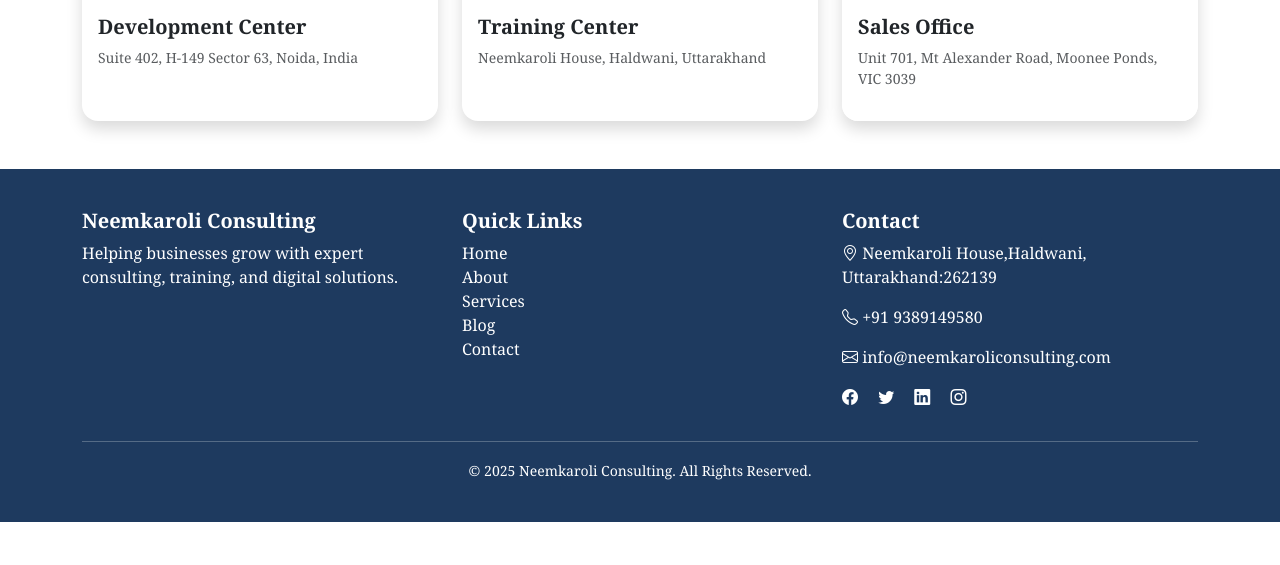
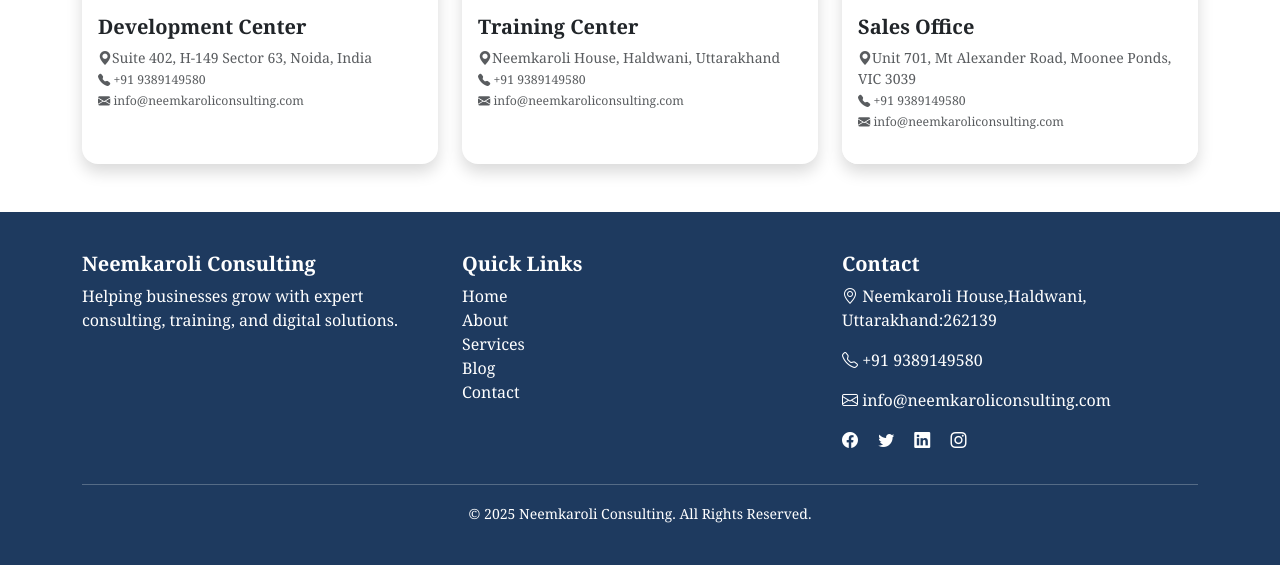
Before and after one commit to neemkaroli12/Neemkaroli-_Consulting, a Django app: page /contact/ in a window 1280 px wide. Shown: the part 1485-2050 px from the top of the page. Before the commit the page ends 2007 px from the top, so only its background shows below. Run offline with Django 5.2, Linux system fonts and the light colour scheme.

Commit message:
contact.html

```diff
--- a/consulting_app/templates/contact.html
+++ b/consulting_app/templates/contact.html
@@ -5,7 +5,6 @@
 
 {% block content %}
 
-<!-- Hero Section -->
 <section class="position-relative text-white py-5"
          style="background: linear-gradient(135deg, #02195dff, #0c0a79ff, #301ed4ff); clip-path: ellipse(150% 100% at 50% 0%);">
   <div class="container text-center" data-aos="fade-up">
@@ -14,7 +13,6 @@
   </div>
 </section>
 
-<!-- Contact Form -->
 <section class="py-5" style="margin-top:-80px;">
   <div class="container">
     <div class="row justify-content-center">
@@ -89,7 +87,9 @@
          <iframe src="https://www.google.com/maps/embed?pb=!1m14!1m8!1m3!1d448284.13781171007!2d77.384044!3d28.623173!3m2!1i1024!2i768!4f13.1!3m3!1m2!1s0x390ceff911b30549%3A0xf1f8741f6c4eb88f!2s402%20h%2C%20149%2C%20Sector%2063%20Rd%2C%20A%20Block%2C%20Sector%2063%2C%20Noida%2C%20Uttar%20Pradesh%20201304%2C%20India!5e0!3m2!1sen!2sus!4v1756960177947!5m2!1sen!2sus" width="100%" height="220" style="border:0;" allowfullscreen loading="lazy"></iframe>
           <div class="p-3 bg-white">
             <h5 class="fw-bold">Development Center</h5>
-            <p class="text-muted small">Suite 402, H-149 Sector 63, Noida, India</p>
+            <p class="text-muted small bi bi-geo-alt-fill">Suite 402, H-149 Sector 63, Noida, India<br><span class="text-muted small bi bi-telephone-fill"> +91 9389149580</span><br><span class="text-muted small bi bi-envelope-fill"> info@neemkaroliconsulting.com</span>
+            </p>
+
           </div>
         </div>
       </div>
@@ -99,7 +99,8 @@
           <iframe src="https://www.google.com/maps/embed?pb=!1m12!1m8!1m3!1d445381.9167661951!2d79.513422!3d29.295649!3m2!1i1024!2i768!4f13.1!2m1!1sNeem%20Karoli%20House%2C%20Haldwani%20Uttarakhand%20%3A%20262139!5e0!3m2!1sen!2sus!4v1756960394382!5m2!1sen!2sus"width="100%" height="220" style="border:0;" allowfullscreen loading="lazy"></iframe>
           <div class="p-3 bg-white">
             <h5 class="fw-bold">Training Center</h5>
-            <p class="text-muted small">Neemkaroli House, Haldwani, Uttarakhand</p>
+            <p class=" bi bi-geo-alt-fill text-muted small">Neemkaroli House, Haldwani, Uttarakhand<br><span class="text-muted small bi bi-telephone-fill"> +91 9389149580</span><br><span class="text-muted small bi bi-envelope-fill"> info@neemkaroliconsulting.com</span>
+            </p>
           </div>
         </div>
       </div>
@@ -109,7 +110,8 @@
           <iframe src="https://www.google.com/maps/embed?pb=!1m14!1m8!1m3!1d50465.431021552016!2d144.922897!3d-37.764501!3m2!1i1024!2i768!4f13.1!3m3!1m2!1s0x6ad65cf3888b3701%3A0x78ee489e1edcec8f!2s701%20Mt%20Alexander%20Rd%2C%20Moonee%20Ponds%20VIC%203039%2C%20Australia!5e0!3m2!1sen!2sin!4v1756960255939!5m2!1sen!2sin" width="100%" height="220" style="border:0;" allowfullscreen loading="lazy"></iframe>
           <div class="p-3 bg-white">
             <h5 class="fw-bold">Sales Office</h5>
-            <p class="text-muted small">Unit 701, Mt Alexander Road, Moonee Ponds, VIC 3039</p>
+            <p class=" bi bi-geo-alt-fill text-muted small">Unit 701, Mt Alexander Road, Moonee Ponds, VIC 3039<br><span class="text-muted small bi bi-telephone-fill"> +91 9389149580</span><br><span class="text-muted small bi bi-envelope-fill"> info@neemkaroliconsulting.com</span>
+            </p>
           </div>
         </div>
       </div>
```
